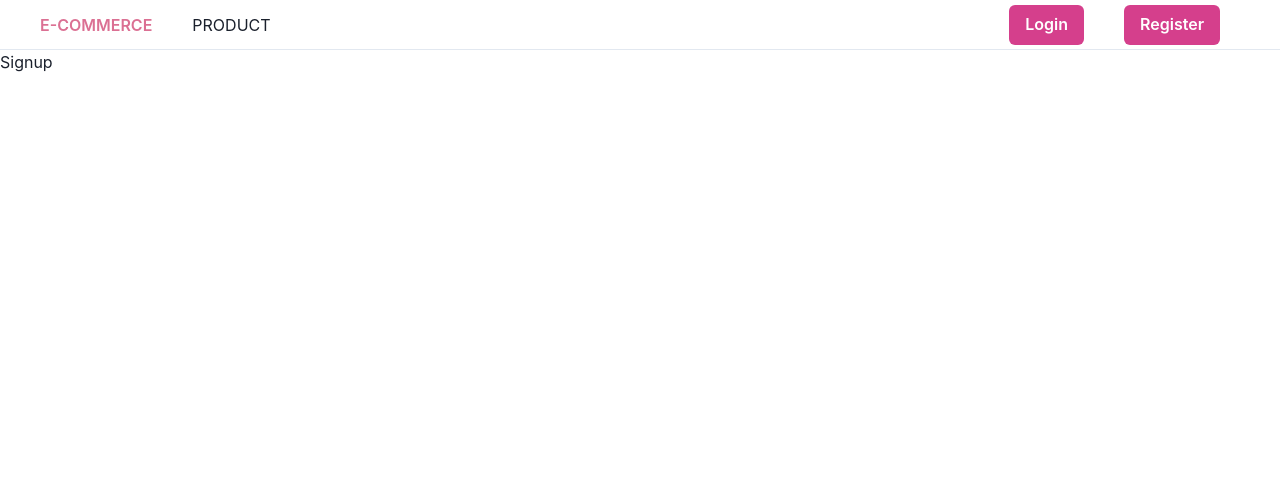
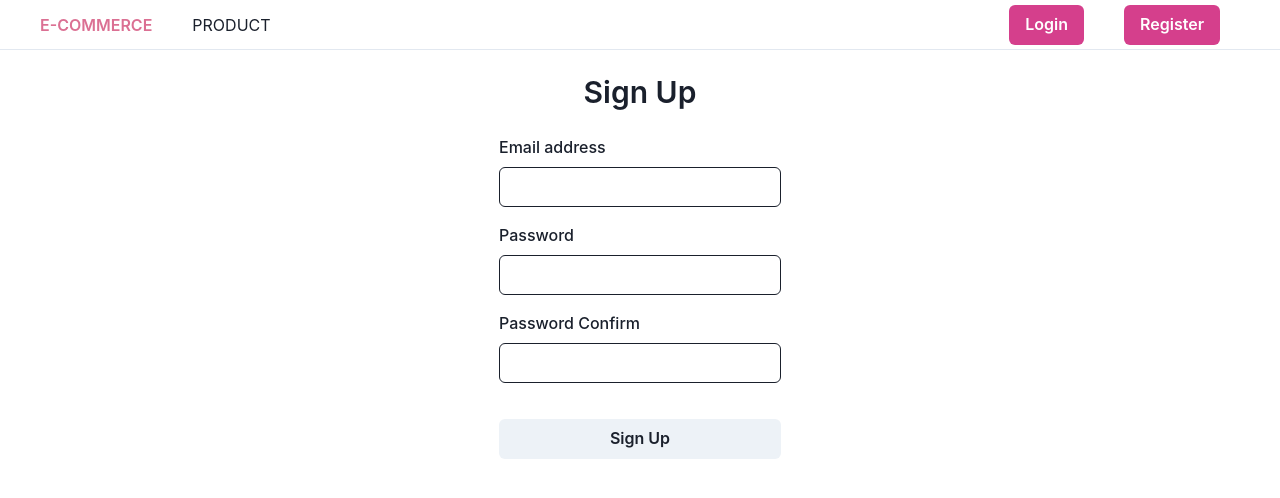
Before and after one commit to saglamburcu/react-eCommerceApp, a React (Create React App) app in the folder client/: page /signup in a window 1280 px wide. Shown: the top 498 px of the page. Built offline with nearby package versions, Linux system fonts and the light colour scheme; no server answers.

Commit message:
The user registration page has been created.

```diff
--- a/client/package.json
+++ b/client/package.json
@@ -21,7 +21,7 @@
     "react-router-dom": "^6.3.0",
     "react-scripts": "4.0.3",
     "web-vitals": "^1.0.1",
-    "yup": "^0.32.9"
+    "yup": "^0.32.11"
   },
   "scripts": {
     "start": "react-scripts start",
--- a/client/src/App.js
+++ b/client/src/App.js
@@ -4,6 +4,7 @@ import Navbar from "./components/Navbar/Navbar";
 import Signin from "./page/Auth/Signin/Signin";
 import Signup from "./page/Auth/Signup/Signup";
 import ProductDetail from "./page/ProductDetail/ProductDetail";
+import Profile from "./page/Profile/Profile";
 
 function App() {
   return (
@@ -14,6 +15,7 @@ function App() {
         <Route path="/product/:product_id" element={<ProductDetail />} />
         <Route path="/signin" element={<Signin />} />
         <Route path="/signup" element={<Signup />} />
+        <Route path="/profile" element={<Profile />} />
       </Routes>
     </BrowserRouter>
   )
--- a/client/src/api.js
+++ b/client/src/api.js
@@ -1,4 +1,28 @@
 import axios from "axios";
+
+// Autorizaton Header'ı eklemek için;
+axios.interceptors.request.use((config) => {
+  console.log(config)
+  const { origin } = new URL(config.url);
+  //console.log(origin) -> http://localhost:4000
+
+  const allowedOrigins = [process.env.REACT_APP_BASE_ENDPOINT];
+  const token = localStorage.getItem("access-token");
+
+  if (allowedOrigins.includes(origin)) {
+    config.headers.authorization = token;
+  }
+
+  console.log(config)
+
+  return config;
+},
+
+  (error) => {
+    return Promise.reject(error)
+  }
+
+)
 
 export const fetchProductList = async ({ pageParam = 0 }) => {
   const { data } = await axios.get(`${process.env.REACT_APP_BASE_ENDPOINT}/product?page=${pageParam}`)
@@ -10,3 +34,13 @@ export const fetchProduct = async (id) => {
   const { data } = await axios.get(`${process.env.REACT_APP_BASE_ENDPOINT}/product/${id}`)
   return data;
 };
+
+export const fetchRegister = async (input) => {
+  const { data } = await axios.post(`${process.env.REACT_APP_BASE_ENDPOINT}/auth/register`, input)
+  return data;
+};
+
+export const fetchMe = async () => {
+  const { data } = await axios.get(`${process.env.REACT_APP_BASE_ENDPOINT}/auth/me`);
+  return data;
+}
--- a/client/src/components/Navbar/Navbar.js
+++ b/client/src/components/Navbar/Navbar.js
@@ -1,8 +1,12 @@
 import styles from "./styles.module.css";
 import { Link } from "react-router-dom";
-import { Button } from '@chakra-ui/react'
+import { Button } from '@chakra-ui/react';
+import AuthContext from "../../contexts/AuthContext";
+import { useContext } from "react";
 
 function Navbar() {
+  const { loggedIn } = useContext(AuthContext);
+
   return (
     <div className={styles.nav}>
       <div className={styles.left}>
@@ -15,13 +19,26 @@ function Navbar() {
           </li>
         </ul>
       </div>
+
       <div className={styles.rigth}>
+        {
+          !loggedIn && <>
             <Link to="/signin">
               <Button colorScheme='pink'>Login</Button>
             </Link>
             <Link to="/signup">
               <Button colorScheme='pink'>Register</Button>
             </Link>
+          </>
+        }
+
+        {
+          loggedIn && <>
+            <Link to="/profile">
+              <Button color="black">Profile</Button>
+            </Link>
+          </>
+        }
       </div>
     </div>
   )
--- /dev/null
+++ b/client/src/contexts/AuthContext.js
@@ -0,0 +1,60 @@
+import { Flex, Spinner } from "@chakra-ui/react";
+import { createContext, useState } from "react";
+import { useEffect } from "react";
+import { fetchMe } from "../api";
+
+const AuthContext = createContext();
+
+export const AuthProvider = ({ children }) => {
+  const [user, setUser] = useState(null);
+  const [loggedIn, setLoggedIn] = useState(false);
+  const [loading, setLoading] = useState(true);
+
+  useEffect(() => {
+    (async () => {
+      try {
+        const me = await fetchMe();
+
+        setLoggedIn(true);
+        setUser(me);
+        setLoading(false);
+      } catch (e) {
+        console.log(e)
+        setLoading(false);
+      }
+    })();
+  }, [])
+
+  const login = (data) => {
+    setLoggedIn(true);
+    setUser(data.user);
+
+    localStorage.setItem("access-token", data.accessToken);
+    localStorage.setItem("refreshToken", data.refreshToken)
+  };
+
+  if (loading) {
+    return (
+      <Flex justifyContent="center" alignItems="center" height="100vh">
+        <Spinner thickness="4px" speed="0.65s" emptyColor="gray.2000" />
+      </Flex>
+    )
+  }
+
+  const values = {
+    user,
+    setUser,
+    loggedIn,
+    setLoggedIn,
+    login
+  }
+
+  return (
+    <AuthContext.Provider value={values}>
+      {children}
+    </AuthContext.Provider>
+  )
+
+}
+
+export default AuthContext;
--- a/client/src/index.js
+++ b/client/src/index.js
@@ -5,6 +5,7 @@ import "./reset.css";
 import { ChakraProvider } from '@chakra-ui/react';
 import { QueryClient, QueryClientProvider } from 'react-query';
 import { ReactQueryDevtools } from 'react-query/devtools';
+import { AuthProvider } from "./contexts/AuthContext";
 
 const queryClient = new QueryClient({
   defaultOptions: {
@@ -18,7 +19,9 @@ const queryClient = new QueryClient({
 ReactDOM.render(
   <QueryClientProvider client={queryClient}>
     <ChakraProvider>
-      <App />
+      <AuthProvider>
+        <App />
+      </AuthProvider>
     </ChakraProvider>
 
     <ReactQueryDevtools initialIsOpen={false} />
--- a/client/src/page/Auth/Signup/Signup.js
+++ b/client/src/page/Auth/Signup/Signup.js
@@ -1,6 +1,98 @@
+import { Box, Flex, Text, FormControl, FormLabel, Input, Button, Alert } from "@chakra-ui/react";
+import { useFormik } from "formik";
+import { useContext } from "react";
+import validations from "./validations";
+import { fetchRegister } from "../../../api";
+import AuthContext from "../../../contexts/AuthContext";
+
 function Signup() {
+  const { login } = useContext(AuthContext);
+
+  const { handleSubmit, handleChange, handleBlur, touched, errors } = useFormik({
+    initialValues: {
+      email: "",
+      password: "",
+      passwordConfirm: ""
+    },
+    onSubmit: async (values, bag) => {
+      try {
+        //console.log(values)
+        const registerResponse = await fetchRegister({ email: values.email, password: values.password })
+        login(registerResponse)
+      } catch (e) {
+        bag.setErrors({ general: e.response.data.message })
+      }
+    },
+    validationSchema: validations
+  })
+
+
   return (
-    <div>Signup</div>
+    <Flex mt="5" width="full" justifyContent="center">
+      <Box>
+        <Box textAlign="center" fontWeight='semibold'>
+          <Text fontSize="3xl">
+            Sign Up
+          </Text>
+        </Box>
+
+        <Box mt="5">
+          {
+            errors.general ? <Alert status="error">{errors.general}</Alert> : ""
+          }
+        </Box>
+
+        <form onSubmit={handleSubmit}>
+          <Box my={5} textAlign="left">
+            <FormControl width="full">
+              <FormLabel htmlFor='email'>Email address</FormLabel>
+              <Input
+                id='email'
+                type='email'
+                name="email"
+                onChange={handleChange}
+                onBlur={handleBlur}
+                isInvalid={errors.email && touched.email}
+              />
+            </FormControl>
+
+            {errors.email && touched.email && <div style={{ color: "red" }}>{errors.email}</div>}
+
+            <FormControl mt="4" width="full">
+              <FormLabel htmlFor='password'>Password</FormLabel>
+              <Input
+                id='password'
+                type='password'
+                name="password"
+                onChange={handleChange}
+                onBlur={handleBlur}
+                isInvalid={errors.password && touched.password}
+              />
+            </FormControl>
+
+            {errors.password && touched.password && <div style={{ color: "red" }}>{errors.password}</div>}
+
+            <FormControl mt="4" width="full">
+              <FormLabel htmlFor='passwordConfirm'>Password Confirm</FormLabel>
+              <Input
+                id='passwordConfirm'
+                type='password'
+                name="passwordConfirm"
+                onChange={handleChange}
+                onBlur={handleBlur}
+                isInvalid={errors.passwordConfirm && touched.passwordConfirm}
+              />
+            </FormControl>
+
+            {errors.passwordConfirm && touched.passwordConfirm && <div style={{ color: "red" }}>{errors.passwordConfirm}</div>}
+          </Box>
+
+          <Button mt="4" width="full" type="submit">
+            Sign Up
+          </Button>
+        </form>
+      </Box>
+    </Flex>
   )
 };
 
--- /dev/null
+++ b/client/src/page/Auth/Signup/validations.js
@@ -0,0 +1,9 @@
+import { string, object, ref } from "yup";
+
+let validations = object({
+  email: string().email("Geçerli bir email adresi giriniz").required("Zorunlu alan"),
+  password: string().min(5, "Parolanız en az 5 karakterden oluşmalıdır").required("Zorunlu alan"),
+  passwordConfirm: string().oneOf([ref("password")], "Parolalar eşleşmiyor").required("Zorunlu alan")
+})
+
+export default validations;
--- /dev/null
+++ b/client/src/page/Profile/Profile.js
@@ -0,0 +1,16 @@
+import { useContext } from "react";
+import AuthContext from "../../contexts/AuthContext";
+import { Text, Box } from "@chakra-ui/react";
+
+function Profile() {
+  const { user } = useContext(AuthContext);
+
+  return (
+    <Box m="10">
+      <Text fontSize="22">Profile</Text>
+      {JSON.stringify(user)}
+    </Box>
+  )
+}
+
+export default Profile;
```
Lines whose indentation alone changed are shown as unchanged.
